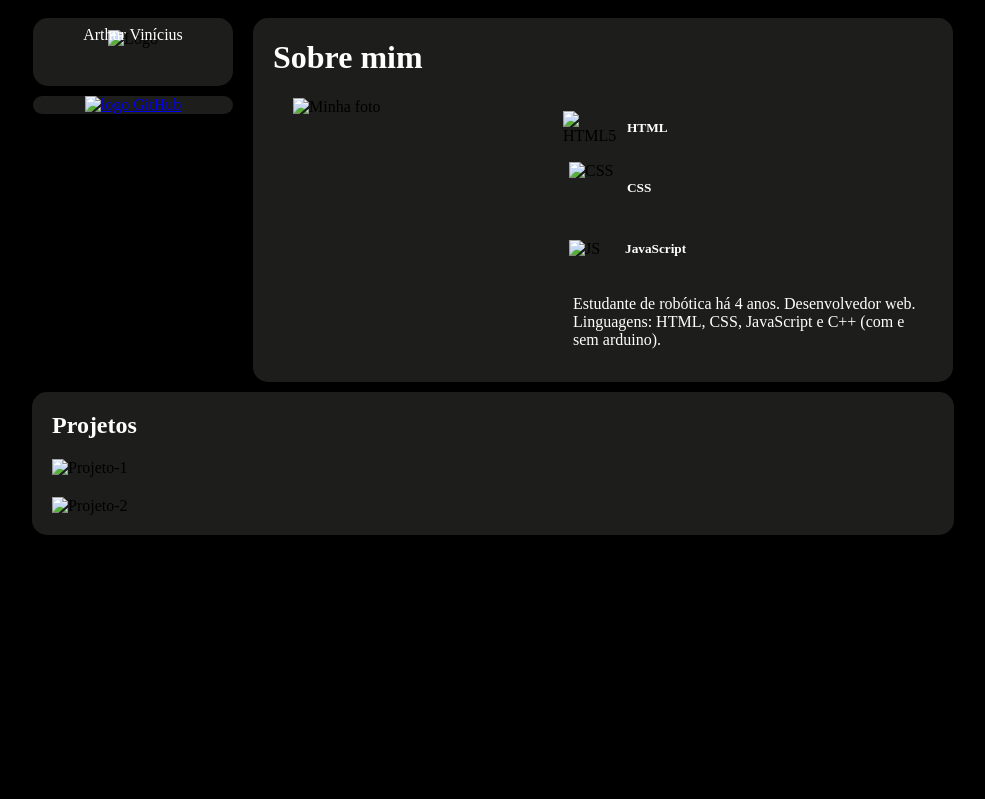
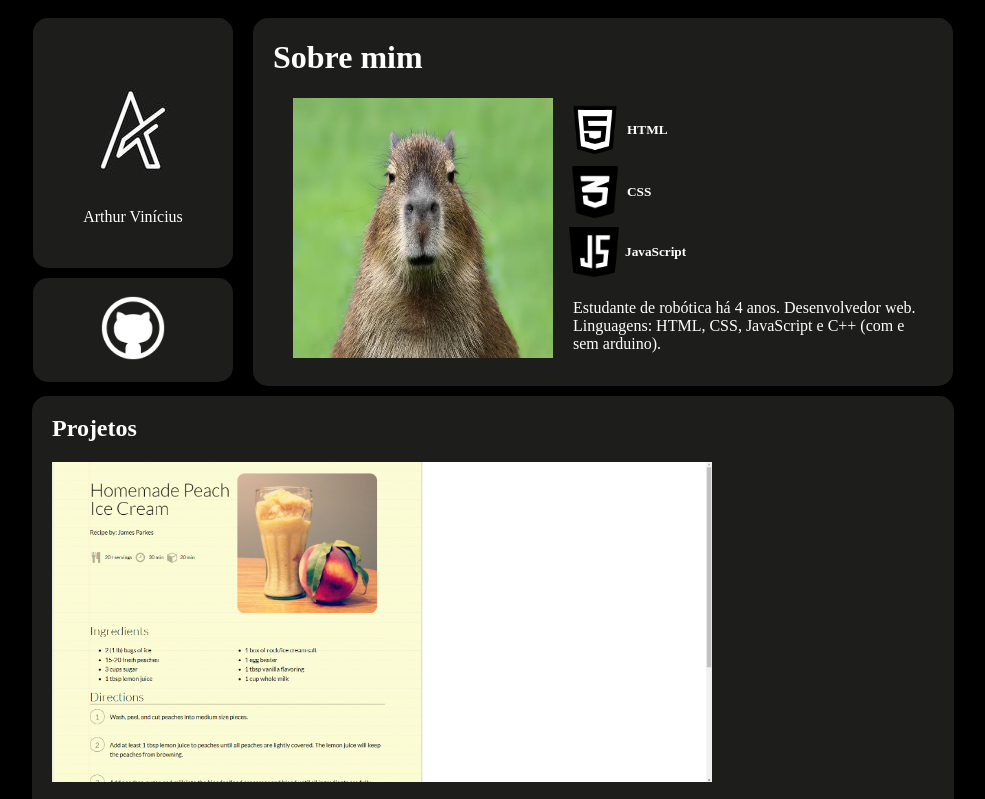
Before and after one commit to Art664hehehe/Art-new-portfolio, a plain HTML site: page index.html in a window 1280 px wide. Shown: the top 799 px of the page, without its empty margins (147-1132 px from the left). Drawn offline with Linux system fonts and the light colour scheme.

Commit message:
Add files via upload

```diff
--- a/index.html
+++ b/index.html
@@ -15,33 +15,33 @@
             <div id="redes">
                 <footer>
                     <div class="Logo">
-                        <img src="../ProjetoX-2/Imagens/Logo Art.jpg" alt="Logo" style="position: relative; top: 12px;">
+                        <img src="Imagens/LogoArt.jpg" alt="Logo" style="position: relative; top: 12px;">
                         <p><span style="color: white; bottom: 26px; position: relative;">Arthur Vinícius</span></p>
                     </div>
                 </footer>
                 <div id="git">
                     <a href="https://github.com/Art664hehehe/Aula-CodeBuddy" target="_blank"><img
-                            src="../ProjetoX-2/Imagens/GitHub.png" alt="logo GitHub" style="width: 100px;"></a>
+                            src="Imagens/GitHub.png" alt="logo GitHub" style="width: 100px;"></a>
                 </div>
             </div>
             <div class="introducao">
                 <h1 style="position: relative; left: 20px;"><span style="color: white;">Sobre mim</span></h1>
                 <div class="solving_problems_with_problems">
-                    <img src="../capivara zoiuda.jpg" alt="Minha foto"
+                    <img src="Imagens/capivaraZoiuda.jpg" alt="Minha foto"
                         style="width: 260px; position: relative; left: 40px; height: 260px;">
                     <div id="capivara">
                         <div id="linguagens">
                             <div id="HTML">
-                                <img src="../ProjetoX-2/Imagens/HTML.png" alt="HTML5"
+                                <img src="Imagens/HTML.png" alt="HTML5"
                                     style="width: 64px; position: relative;">
                                 <h5 style="color: white;">HTML</h5>
                             </div>
                             <div id="CSS">
-                                <img src="../ProjetoX-2/Imagens/CSS.png" alt="CSS" style="width: 52px; height: 52px;">
+                                <img src="Imagens/CSS.png" alt="CSS" style="width: 52px; height: 52px;">
                                 <h5 style="color: white; position: relative; left: 6px;">CSS</h5>
                             </div>
                             <div id="JavaScript">
-                                <img src="../ProjetoX-2/Imagens/JavaScript.png" alt="JS" style="width: 50px;">
+                                <img src="Imagens/JavaScript.png" alt="JS" style="width: 50px;">
                                 <h5 style="color: white; position: relative; left: 6px;">JavaScript</h5>
                             </div>
                         </div>
@@ -55,9 +55,9 @@
         </div>
         <section class="projetos">
             <h1 style="color: white; margin-left: 20px;">Projetos</h1>
-            <img src="../ProjetoX-2/Imagens/Homemade_Peach_Ice_Cream-Portfólio.png" alt="Projeto-1"
+            <img src="Imagens/Homemade_Peach_Ice_Cream-Portfólio.png" alt="Projeto-1"
                 style="width: 660px; margin-left: 20px; padding-bottom: 20px;">
-            <img src="../ProjetoX-2/Imagens/Pokedéx-Portfólio.png" alt="Projeto-2"
+            <img src="Imagens/Pokedéx-Portfólio.png" alt="Projeto-2"
                 style="width: 660px; margin-left: 20px; padding-bottom: 20px;">
         </section>
     </div>
```
Also changed, not shown: Imagens/LogoArt.jpg (added), Imagens/capivaraZoiuda.jpg (added).
